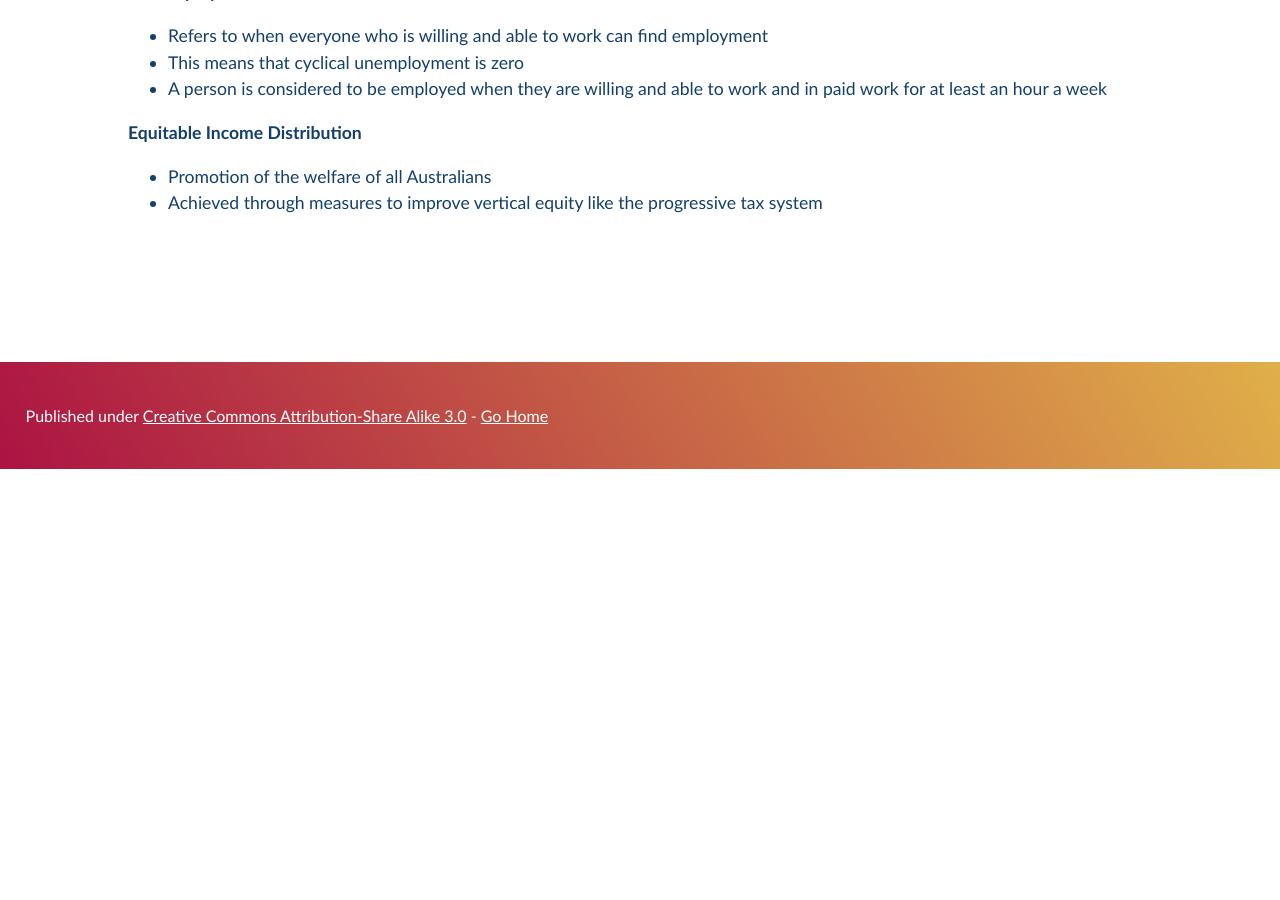
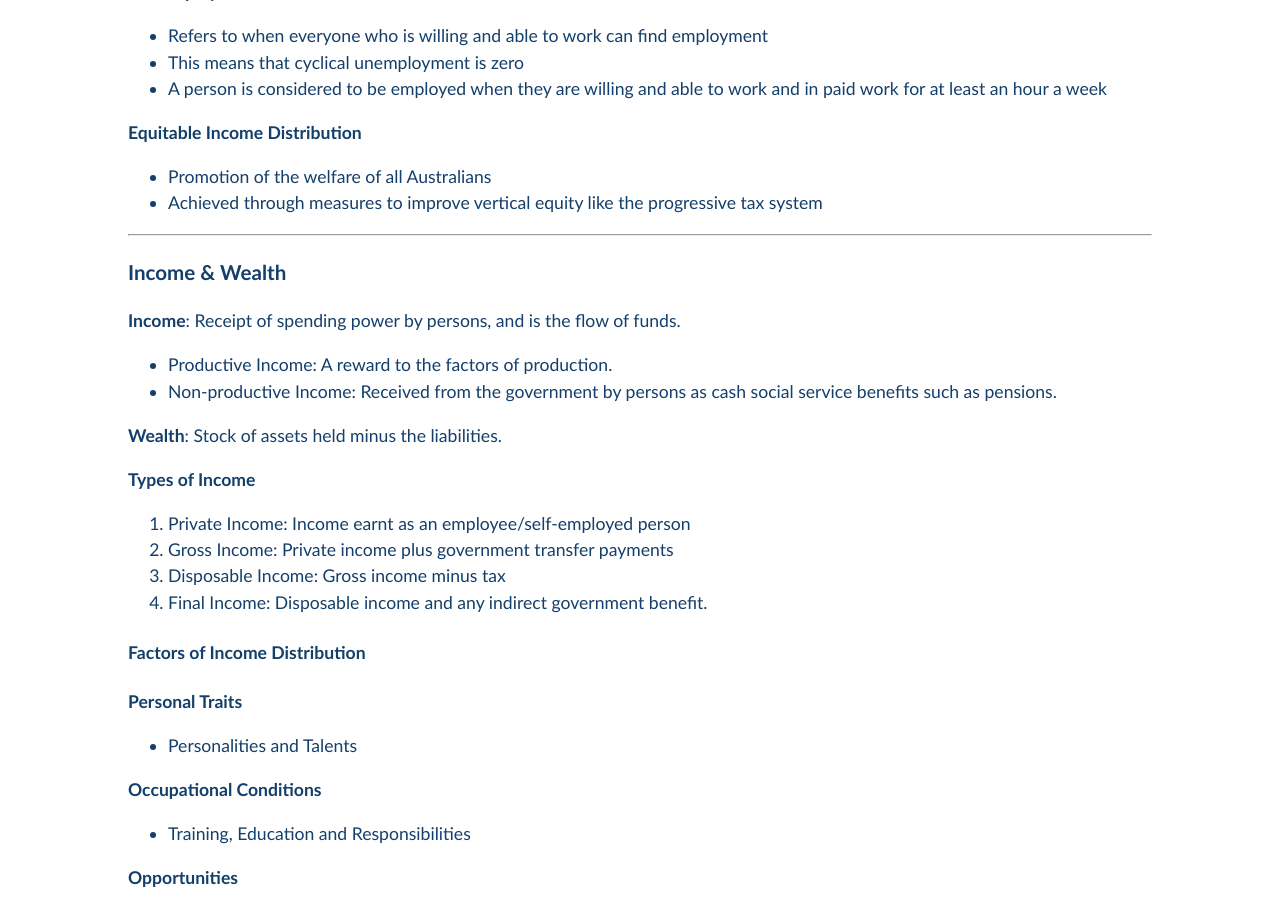
Before and after one commit to Pi-thagoras/the-chicken-pen, a Jekyll site: the page built from economics/Economics-Exam-Two-Checklist.md, in a window 1280 px wide and 900 px high, scrolled down 4484 px. Built offline with Jekyll 4.4.1, drawn with Linux system fonts in a browser that asks for light colours; before the commit the page ends 4953 px from its top, so only the background shows below that; some of the changed text lies outside the part shown.

Commit message:
vault backup: 2023-11-02 10:34:10

```diff
--- a/economics/Economics-Exam-Two-Checklist.md
+++ b/economics/Economics-Exam-Two-Checklist.md
@@ -165,3 +165,38 @@ Limitations:
 **Equitable Income Distribution**
 - Promotion of the welfare of all Australians
 - Achieved through measures to improve vertical equity like the progressive tax system
+
+---
+
+### Income & Wealth
+
+**Income**: Receipt of spending power by persons, and is the flow of funds.
+- Productive Income: A reward to the factors of production.
+- Non-productive Income: Received from the government by persons as cash social service benefits such as pensions.
+
+**Wealth**: Stock of assets held minus the liabilities.
+
+**Types of Income**
+1. Private Income: Income earnt as an employee/self-employed person
+2. Gross Income: Private income plus government transfer payments
+3. Disposable Income: Gross income minus tax
+4. Final Income: Disposable income and any indirect government benefit.
+
+#### Factors of Income Distribution
+
+**Personal Traits**
+- Personalities and Talents
+
+**Occupational Conditions**
+- Training, Education and Responsibilities
+
+**Opportunities**
+
+**Other Factors**
+- Sickness, Disabilities, Age and Luck
+
+---
+
+### Taxes
+
+Just go to the tax page :) Too much to write
```
